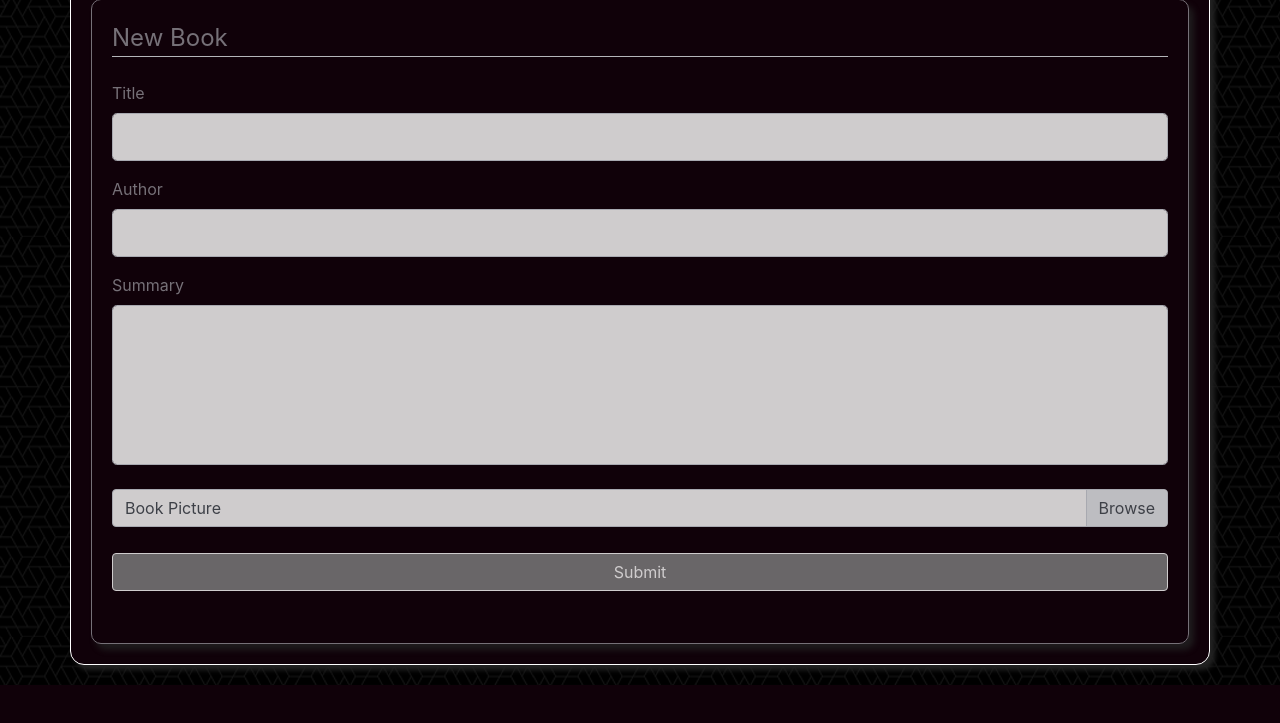
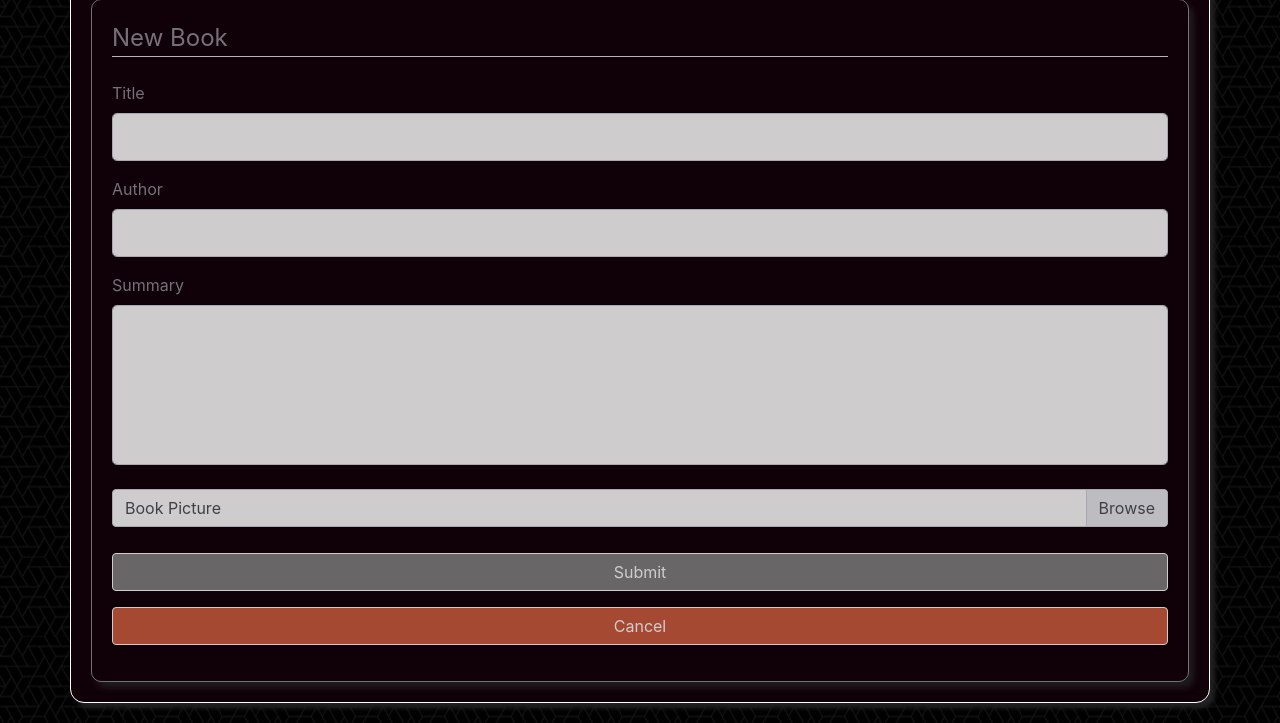
Before and after one commit to the-akira/Flask-Library, a Flask app: page /book/new in a window 1280 px wide. Shown: the part 563-1286 px from the top of the page. Before the commit the page ends 1248 px from the top, so only its background shows below. Run offline with Flask 2, Linux system fonts and the light colour scheme; a user stored in the database is signed in; some libraries are stand-ins or nearby versions.

Commit message:
Botão Cancel Adicionado

```diff
--- a/projeto/templates/create_book.html
+++ b/projeto/templates/create_book.html
@@ -81,6 +81,7 @@
                 {% if session.update %}
                     <a href="{{ url_for('books.book', book_id=book_id) }}" class="btn btn-warning mt-0">Cancel</a>
                 {% else %}
+                    <a href="{{ url_for('main.home') }}" class="btn btn-warning mt-0">Cancel</a>
                 {% endif %}
             </fieldset>
         </form>
```
